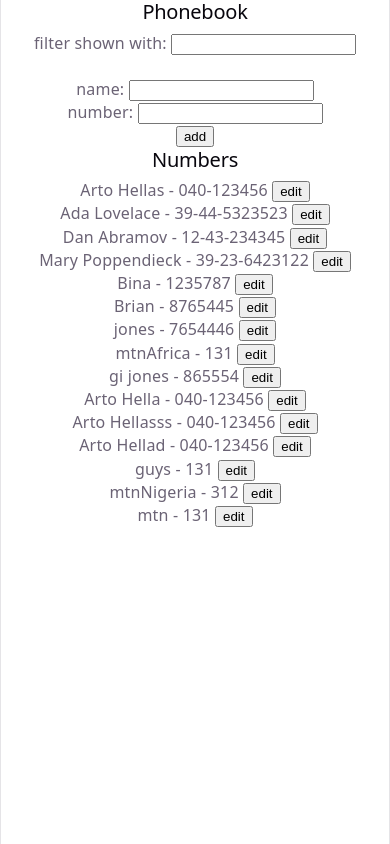
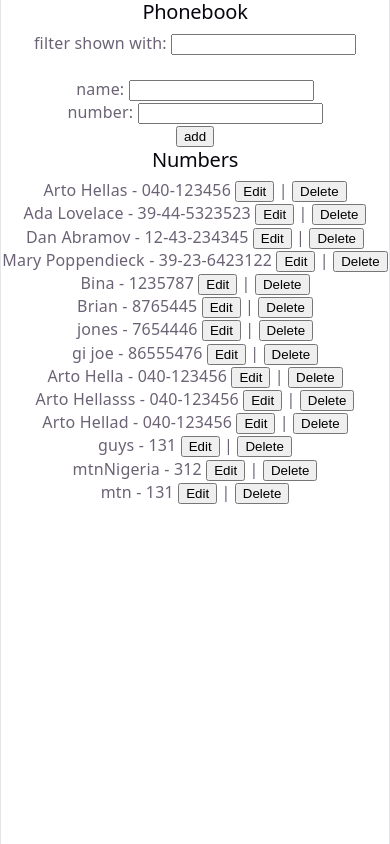
Before and after one commit to Chiwizi-dev/fullstack-open-part-2, a React (Vite) app in the folder the-phone-book/: page / in a window 390 px wide. Built offline with nearby package versions, Linux system fonts and the light colour scheme; data requests are answered from the project's data file.

Commit message:
The Phonebook step 9

```diff
--- a/the-phone-book/db.json
+++ b/the-phone-book/db.json
@@ -36,13 +36,8 @@
       "id": "NY3TAtfXK34"
     },
     {
-      "name": "mtnAfrica",
-      "number": "131",
-      "id": "oJEtvMGcE2Q"
-    },
-    {
-      "name": "gi jones",
-      "number": "865554",
+      "name": "gi joe",
+      "number": "86555476",
       "id": "iJ7wzWKt-q8"
     },
     {
--- a/the-phone-book/src/components/AddContact.jsx
+++ b/the-phone-book/src/components/AddContact.jsx
@@ -34,11 +34,24 @@ const AddContact = () => {
   const handleEditButton = (id) => {
     const person = persons.find((person) => person.id == id);
 
-    setId(id);
+    setId(person.id);
     setUpdated(person);
     // console.log(person);
 
     setNewName({ name: person.name, number: person.number });
+  };
+
+  const handleDeleteButton = (id) => {
+    const findPerson = persons.find((person) => person.id == id);
+    console.log(findPerson, "find person");
+
+    if (findPerson && window.confirm(`Delete ${findPerson.name}`)) {
+      PhoneBook.DeleteContact(findPerson.id).catch(
+        (error) => ("Error occured during deletion", error),
+      );
+
+      setPersons(persons.filter((person) => person.id !== findPerson.id));
+    }
   };
 
   const handleFormSubmit = (event) => {
@@ -122,6 +135,7 @@ const AddContact = () => {
       <Numbers
         personsWithSearch={personsWithSearch}
         handleEditButton={handleEditButton}
+        handleDeleteButton={handleDeleteButton}
       />
 
       {newName.name ? (
--- a/the-phone-book/src/components/Numbers.jsx
+++ b/the-phone-book/src/components/Numbers.jsx
@@ -1,11 +1,16 @@
-const Numbers = ({ personsWithSearch, handleEditButton }) => {
+const Numbers = ({
+  personsWithSearch,
+  handleEditButton,
+  handleDeleteButton,
+}) => {
   return (
     <div>
       <h2>Numbers</h2>
       {personsWithSearch.map((person) => (
         <div key={person.id}>
           {person.name} - {person.number}{" "}
-          <button onClick={() => handleEditButton(person.id)}>edit</button>
+          <button onClick={() => handleEditButton(person.id)}>Edit</button> |{" "}
+          <button onClick={() => handleDeleteButton(person.id)}>Delete</button>
         </div>
       ))}
     </div>
--- a/the-phone-book/src/services/node.js
+++ b/the-phone-book/src/services/node.js
@@ -22,8 +22,15 @@ const UpdateContact = (id, contact) => {
   return request.then((response) => response.data);
 };
 
+const DeleteContact = (id) => {
+  const request = axios.delete(`${baseUrl}/${id}`);
+
+  return request.then((response) => response.status);
+};
+
 export default {
   ListContact,
   CreateContact,
   UpdateContact,
+  DeleteContact,
 };
```
